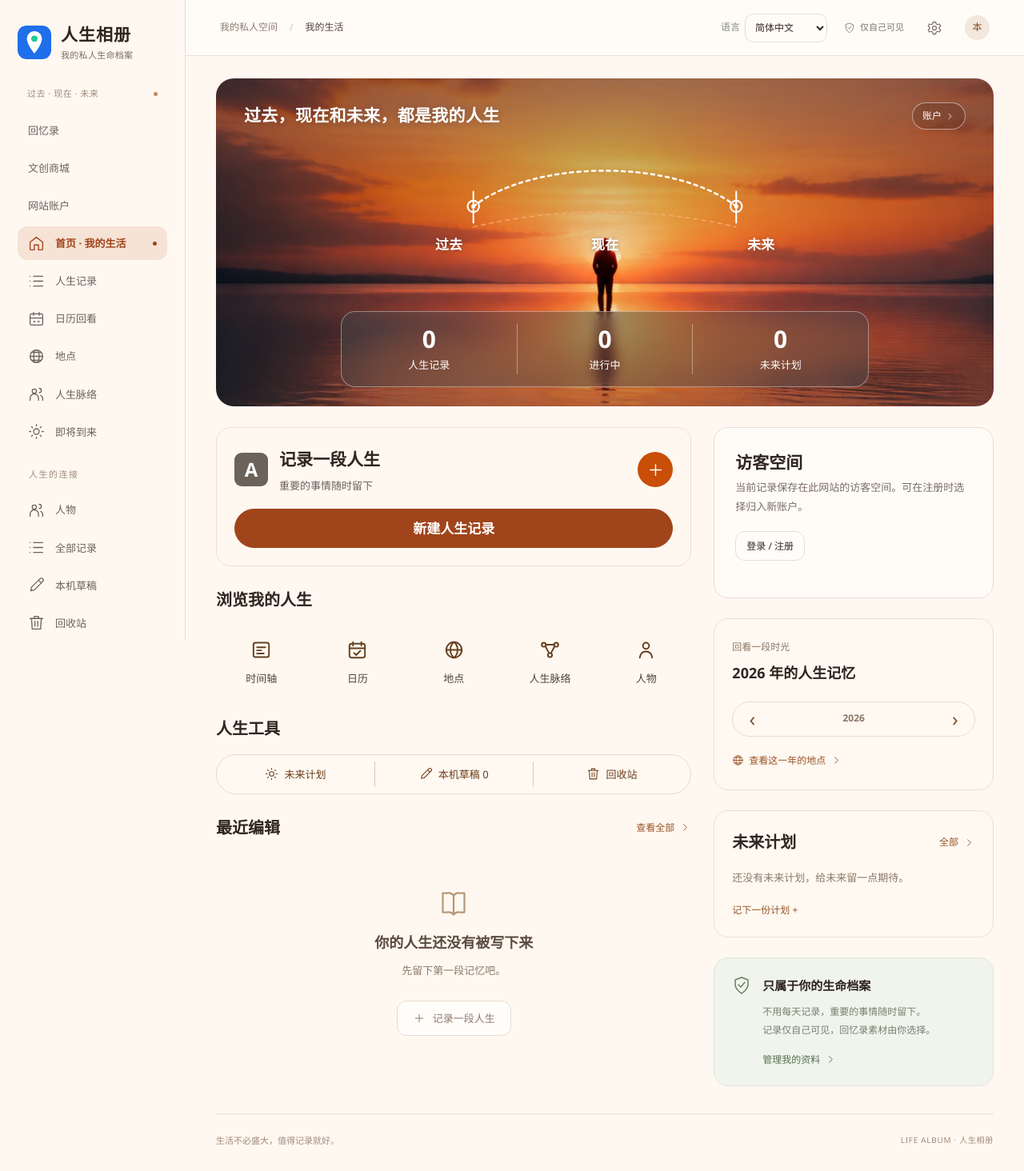
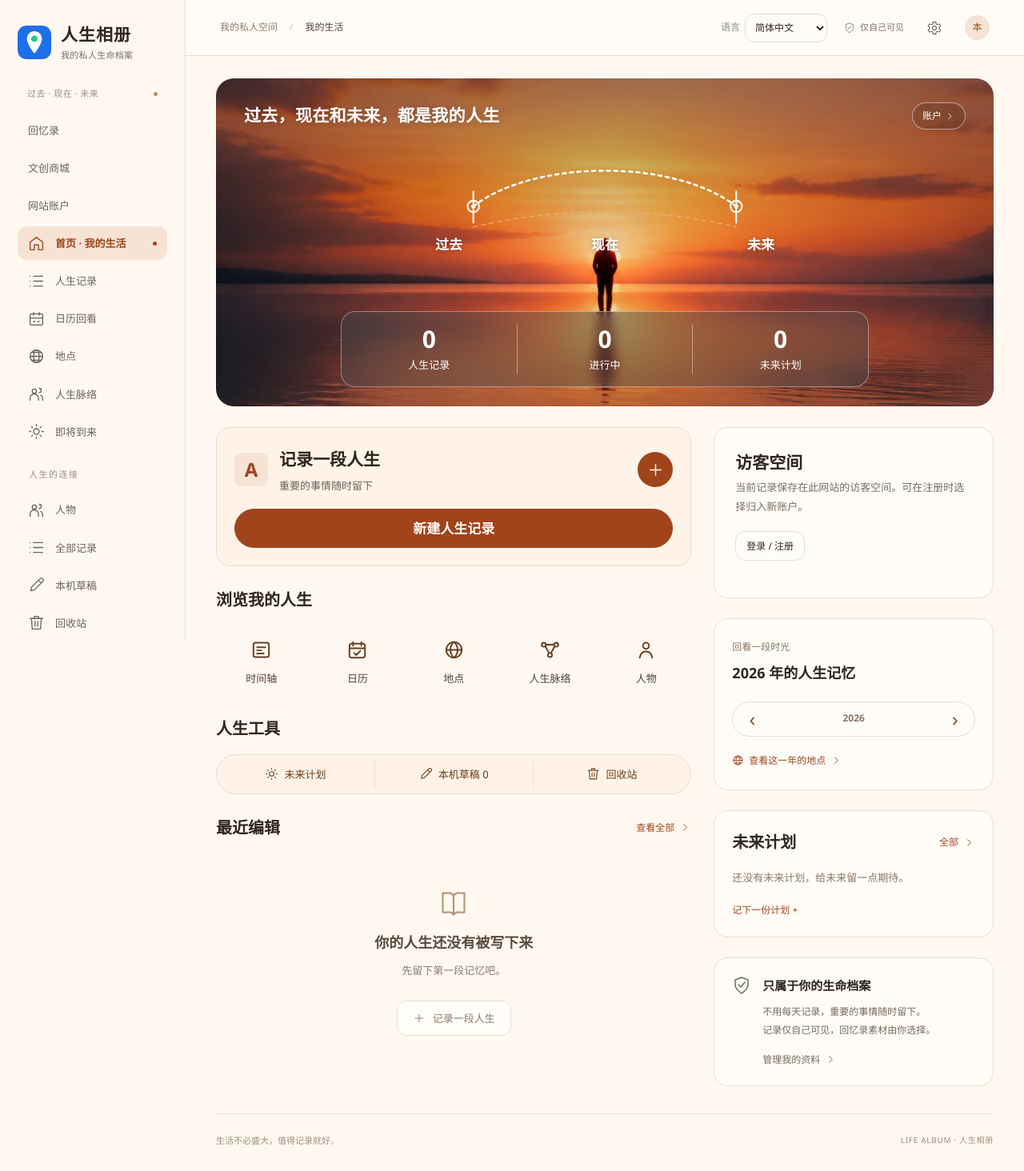
Before and after one commit to Colin-SE/EverHere-web, a Flask app: page / in a window 1280 px wide. Shown: the whole page at 80% size. Run offline with Flask 3, Linux system fonts and the light colour scheme; data comes from the database, SQL or seed files in the repository; data that the repository does not hold is empty; parts of the project's set-up code (start-up, migrations or seed data) failed here and were passed over; some libraries are stand-ins or nearby versions.

Commit message:
fix(ui): 统一 Web 暖色主题并保留顶部筛选
- 相册与回忆录、商城、订单和账户页面共用暖色主题
- 统一暖白及浅杏卡片、暖棕文字、边框和陶橙主操作
- 保留现有桌面 Web 布局、左侧页面导航和顶部展开筛选
- 保留日落头图、商品图片及必要的状态和错误提示色

验证：
- 现有相册、中英文切换、回忆录及商城浏览器检查通过
- 正式模板直接加载主题样式，五个主要页面渲染检查通过
- 顶部筛选展开、收起及实际筛选通过，无浏览器脚本错误

(cherry picked from commit 1fffe9f2c383a9555f73dddcf7eaeaafc7a80fc5)

```diff
--- /dev/null
+++ b/app/static/css/warm-theme.css
@@ -0,0 +1,105 @@
+/* 全站暖色主题：相册与回忆录、商城共用审核确认的色板。 */
+:root {
+  --warm-bg: #fff8f1;
+  --warm-paper: #fffcf8;
+  --warm-soft: #fff3e8;
+  --warm-line: #e8dcd0;
+  --warm-ink: #30251f;
+  --warm-muted: #75675d;
+  --warm-accent: #a0441b;
+  --warm-accent-dark: #783215;
+  --warm-tint: #f6e3d5;
+  --bg: var(--warm-bg);
+  --surface: var(--warm-paper);
+  --ink: var(--warm-ink);
+  --muted: var(--warm-muted);
+  --line: var(--warm-line);
+  --accent: var(--warm-accent);
+  --accent-dark: var(--warm-accent-dark);
+  --accent-light: var(--warm-tint);
+  --border: var(--warm-line);
+  --paper: var(--warm-paper);
+  --account-blue: var(--warm-accent);
+}
+
+/* 大面积色块统一为纸白与浅杏；仅小标签保留状态语义。 */
+html, body, .main-content { background: var(--warm-bg); color: var(--warm-ink); }
+.sidebar, .bottom-nav { background: var(--warm-bg); border-color: var(--warm-line); }
+.topbar, .workspace-header { background: var(--warm-paper); border-color: var(--warm-line); }
+.create-life-card, .year-memory-card, .home-plan-card,
+.home-ongoing-card, .home-privacy-card, .rail-card, .settings-card,
+.record-card, .calendar-panel, .node-card, .mine-account, .mine-row,
+.card, .earth-panel, .connection-node {
+  background: var(--warm-paper);
+  border-color: var(--warm-line);
+  color: var(--warm-ink);
+}
+.create-life-card, .home-ongoing-card { background: var(--warm-soft); }
+.home-ongoing-card>.home-section-heading>svg { color: var(--warm-accent); }
+.home-privacy-card p, .home-privacy-card>.text-button { color: var(--warm-muted); }
+.home-privacy-card>svg { color: #657451; }
+.home-tools>div, .filter-panel, .more-fields, .chapter, .variant,
+.record-picker, .custom-preview { background: var(--warm-soft); border-color: var(--warm-line); }
+.native-plan+.native-plan, .home-ongoing-card .native-plan+button,
+.year-controls, .record-card, .calendar-day, .tag-cloud button,
+.photo-upload, .connection-node, .custom-preview { border-color: var(--warm-line); }
+.home-tools button+button { border-color: var(--warm-line); }
+.record-card:hover, .node-card:hover { border-color: #d5b69d; }
+
+/* 主操作共享同一陶橙；保持现有按钮尺寸与圆角。 */
+.button.primary, button.primary, .native-write, .round-add,
+.account-button, #auth-form .button.primary {
+  background: var(--warm-accent);
+  border-color: var(--warm-accent);
+  color: #fffaf5;
+}
+.button.primary:hover, button.primary:hover, .native-write:hover,
+.round-add:hover, .account-button:hover, #auth-form .button.primary:hover {
+  background: var(--warm-accent-dark);
+  border-color: var(--warm-accent-dark);
+  color: #fffaf5;
+}
+.nav-item.active, .nav-item:hover { background: var(--warm-tint); color: var(--warm-accent); }
+.bottom-nav>button.active, .text-button { color: var(--warm-accent); }
+.bottom-nav .bottom-add>i { background: var(--warm-accent); border-color: var(--warm-bg); }
+.album-letter { background: var(--warm-tint); color: var(--warm-accent); }
+.avatar, .small-avatar, .mine-avatar { background: var(--warm-tint); color: var(--warm-accent); }
+.node-card .node-symbol, .node-card:nth-child(3n+2) .node-symbol,
+.node-card:nth-child(3n) .node-symbol { background: var(--warm-tint); color: var(--warm-accent); }
+
+/* 正文、地点和时间使用暖棕层级，链接仍有图标或按钮形式可识别。 */
+.record-card h3, .detail-heading h2 { color: var(--warm-ink); }
+.record-excerpt, .detail-text, .prose, .card p { color: #5f5147; }
+.record-place, .record-private, .photo-count { color: #8b512e; }
+.record-title-row time, .muted, .card p.muted, .intro,
+.progress-list time, .earth-panel p { color: var(--warm-muted); }
+.state-occurred { background: #f0ebe4; color: #6c6054; }
+.state-ongoing { background: var(--warm-tint); color: var(--warm-accent); }
+.state-planned { background: #fff0cf; color: #855d18; }
+.state-recurring { background: #edf0e6; color: #5a6845; }
+.tag, .tag-cloud button { background: #f5eee5; color: #80634d; }
+.detail-relations span { background: var(--warm-tint); color: #805438; }
+input:not([type=checkbox]), textarea, select {
+  background: var(--warm-paper); color: var(--warm-ink); border-color: var(--warm-line);
+}
+button:focus-visible, a:focus-visible, input:focus-visible,
+select:focus-visible, textarea:focus-visible { outline: 3px solid #a0441b80; outline-offset: 3px; }
+
+/* 商城与相册共用品牌色；保留现有横向导航和商品图。 */
+.wordmark { color: var(--warm-ink); }
+nav a[aria-current] { color: var(--warm-accent); border-bottom-color: var(--warm-accent); }
+.account-tools a, .card .price, .auth a { color: var(--warm-accent); }
+.card, .empty { border-radius: 18px; }
+.workspace-header~main button, .button,
+input:not([type=checkbox]), textarea, select { border-radius: 12px; }
+.product-cover { background: var(--warm-soft); border-radius: 18px 18px 0 0; }
+.product-cover--detail { border-radius: 18px; }
+.product-gallery img { background: var(--warm-soft); }
+.badge { background: var(--warm-tint); color: var(--warm-accent); }
+.notice, .connection-notice { background: #fff0d9; border-color: #ddc49b; color: #72582d; }
+.earth-panel { border: 1px solid var(--warm-line); }
+.earth-panel a { color: var(--warm-accent); }
+.earth-panel canvas { border-radius: 18px; }
+a[aria-current="page"].button { outline-color: var(--warm-accent); }
+/* 错误/删除继续使用警示色，避免与普通操作混淆。 */
+.error, .form-error, button.danger, .button.danger { color: #9b3f35; }
--- a/app/templates/index.html
+++ b/app/templates/index.html
@@ -10,6 +10,7 @@
   <script type="module" src="{{ url_for('static', filename='js/app.js') }}"></script>
   <link rel="stylesheet" href="{{ url_for('static', filename='css/parity.css') }}">
   <link rel="stylesheet" href="{{ url_for('static', filename='css/product-experience.css') }}">
+  <link rel="stylesheet" href="{{ url_for('static', filename='css/warm-theme.css') }}">
 </head>
 <body data-current-view="home" data-initial-view="{{ initial_view }}" data-initial-record="{{ record_id or '' }}">
   <a href="#main" class="skip-link">{{ _("跳转至内容") }}</a>
--- a/app/templates/workspace.html
+++ b/app/templates/workspace.html
@@ -6,6 +6,7 @@
   <link rel="icon" href="{{ url_for('static', filename='images/mobile/app_icon.svg') }}">
   <link rel="stylesheet" href="{{ url_for('static', filename='css/workspace.css') }}">
   <link rel="stylesheet" href="{{ url_for('static', filename='css/product-experience.css') }}">
+  <link rel="stylesheet" href="{{ url_for('static', filename='css/warm-theme.css') }}">
   <script type="module" src="{{ url_for('static', filename='js/workspace.js') }}"></script>
 </head>
 <body data-initial-tab="{{ initial_tab }}" data-initial-item="{{ item_id or '' }}">
```
